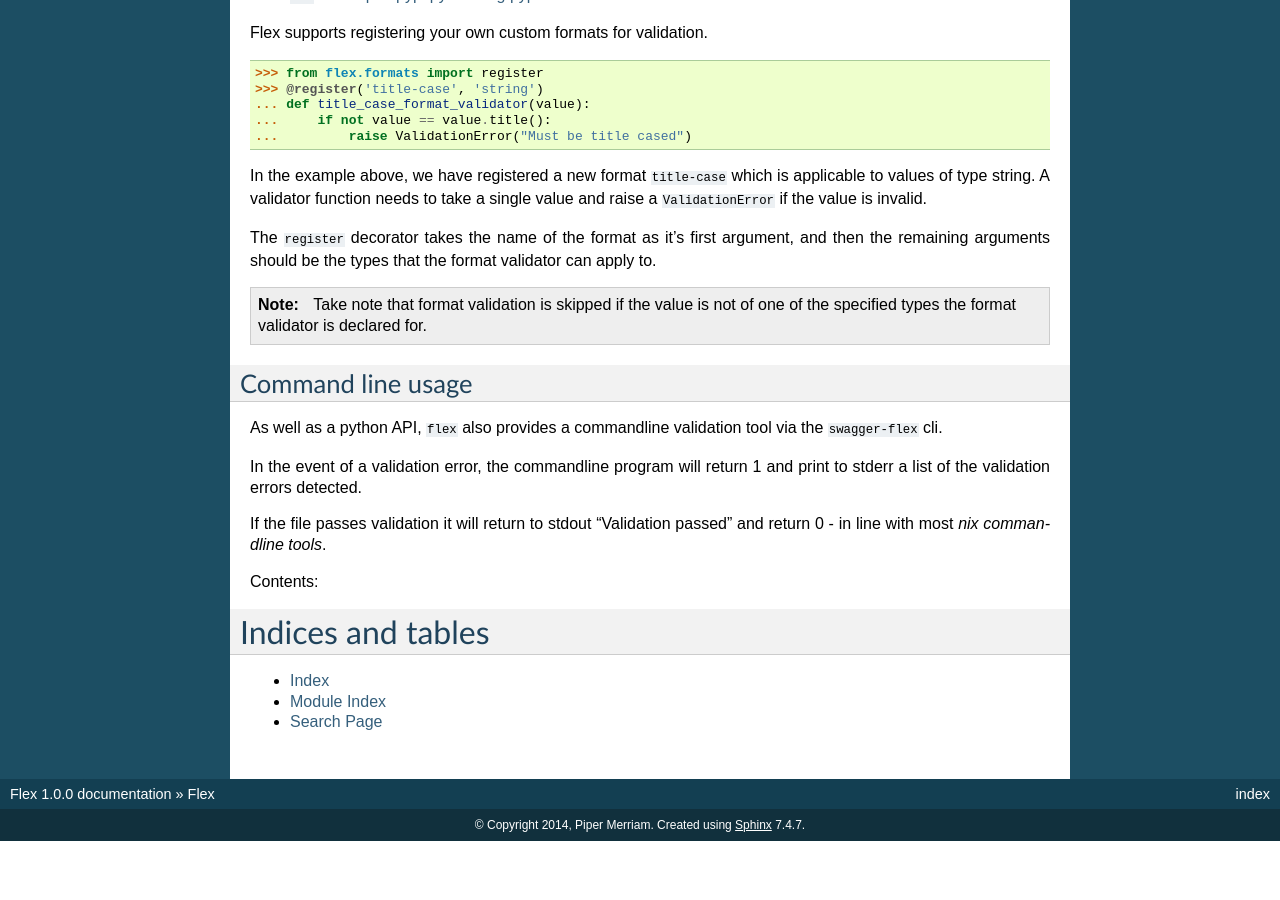
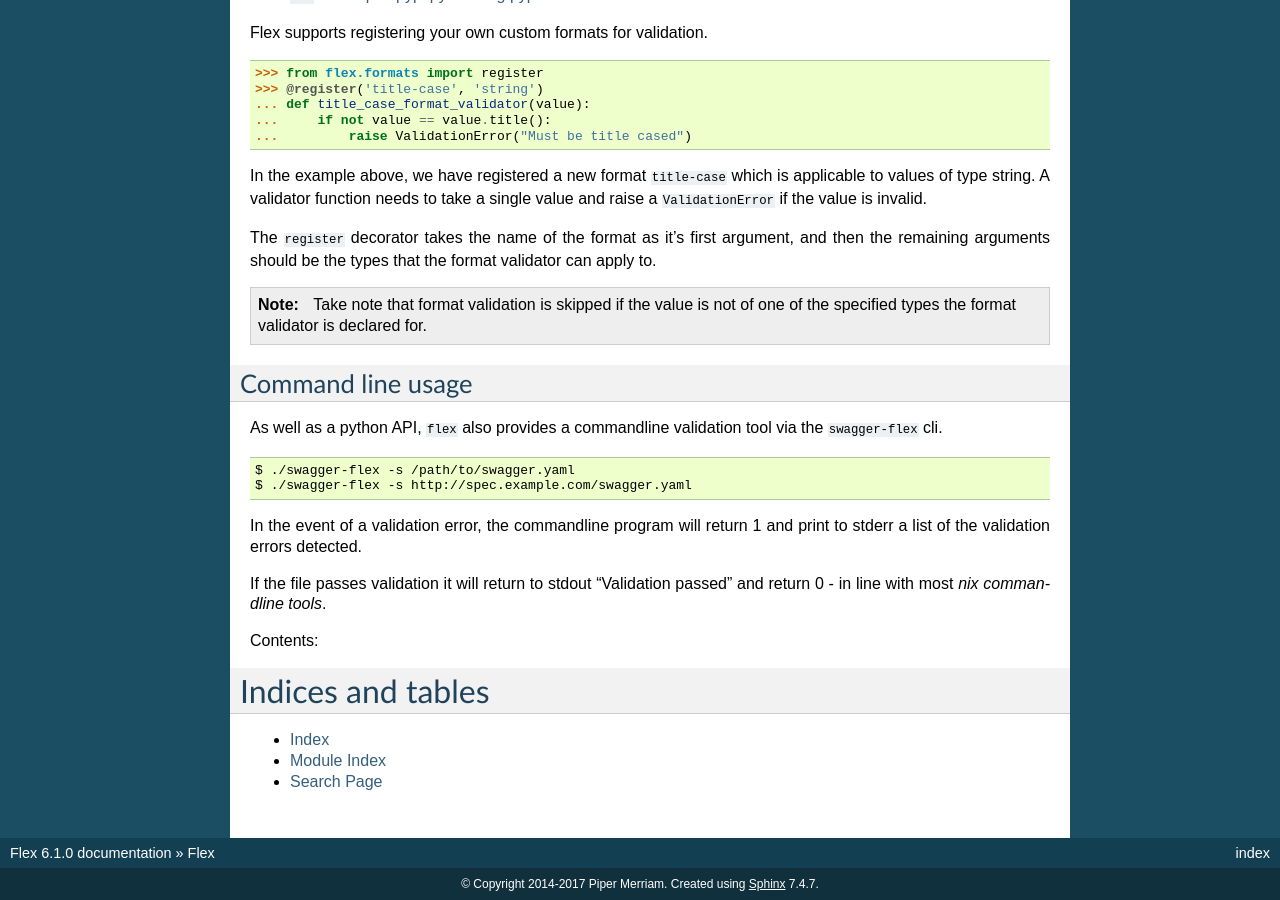
Before and after one commit to pipermerriam/flex, a Sphinx documentation site: the page built from docs/index.rst, in a window 1280 px wide and 900 px high, scrolled down 2611 px. Built offline with Sphinx 7.4.7, drawn with Linux system fonts in a browser that asks for light colours; pages that are not in the unit, such as notebooks, are missing from menus; before the commit the page ends 3452 px from its top, so only the background shows below that; some of the changed text lies outside the part shown.

Commit message:
Fix documentation - Issue #140

```diff
--- a/docs/conf.py
+++ b/docs/conf.py
@@ -18,7 +18,7 @@
 # If extensions (or modules to document with autodoc) are in another directory,
 # add these directories to sys.path here. If the directory is relative to the
 # documentation root, use os.path.abspath to make it absolute, like shown here.
-#sys.path.insert(0, os.path.abspath('.'))
+sys.path.insert(0, os.path.abspath('..'))
 
 # -- General configuration ------------------------------------------------
 
@@ -28,7 +28,7 @@
 # Add any Sphinx extension module names here, as strings. They can be
 # extensions coming with Sphinx (named 'sphinx.ext.*') or your custom
 # ones.
-extensions = []
+extensions = ['sphinx.ext.autodoc']
 
 # Add any paths that contain templates here, relative to this directory.
 templates_path = ['_templates']
@@ -44,16 +44,16 @@
 
 # General information about the project.
 project = u'Flex'
-copyright = u'2014, Piper Merriam'
+copyright = u'2014-2017 Piper Merriam'
 
 # The version info for the project you're documenting, acts as replacement for
 # |version| and |release|, also used in various other places throughout the
 # built documents.
 #
 # The short X.Y version.
-version = '1.0.0'
+version = '6.1.0'
 # The full version, including alpha/beta/rc tags.
-release = '1.0.0'
+release = '6.1.0'
 
 # The language for content autogenerated by Sphinx. Refer to documentation
 # for a list of supported languages.
--- a/docs/index.rst
+++ b/docs/index.rst
@@ -203,6 +203,7 @@
 As well as a python API, ``flex`` also provides a commandline validation tool via the ``swagger-flex`` cli.
 
 .. code-block:: bash
+
     $ ./swagger-flex -s /path/to/swagger.yaml
     $ ./swagger-flex -s http://spec.example.com/swagger.yaml
 
```
Also changed, not shown: docs/flex.rst (+73 -7 lines), docs/flex.serializers.rst (deleted, +0 -62 lines), 2 other files.
